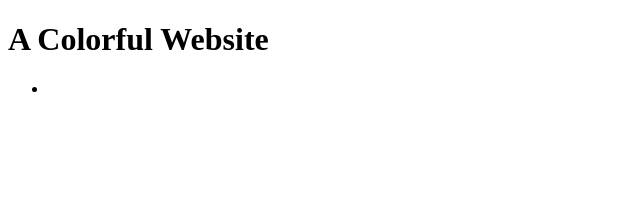
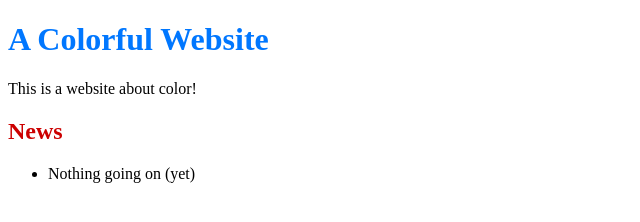
Before and after one commit to bbuckley/my-git_repo, a plain HTML site: page index.html in a window 1280 px wide. Shown: the whole page, without its empty margins (0-640 px from the left). Drawn offline with Linux system fonts and the light colour scheme.

Commit message:
more index.html

```diff
--- a/index.html
+++ b/index.html
@@ -5,11 +5,11 @@
   <meta charset="UTF-8">
 </head>
 <body>
-  <h1>A Colorful Website</h1>
-  <p></p>
-  <h2></h2>
+  <h1 style="color: #07F">A Colorful Website</h1>
+  <p>This is a website about color!</p>
+  <h2 style="color: #C00">News</h2>
   <ul>
-    <li></li>
+    <li>Nothing going on (yet)</li>
   </ul>
 </body>
 </html>
```
